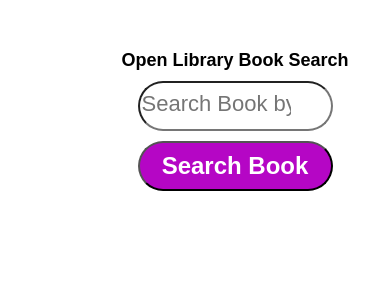
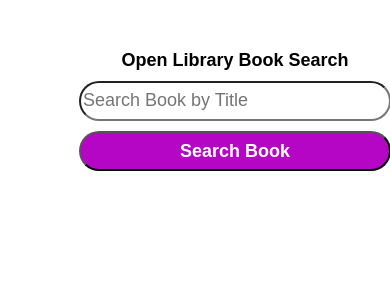
Before and after one commit to leeroyp/book-search-tool, a React (Create React App) app: page / in a window 390 px wide. Shown: the top 300 px of the page. Built offline with nearby package versions, Linux system fonts and the light colour scheme.

Commit message:
app fully responsive

```diff
--- a/src/components/BookCard/bookCard.scss
+++ b/src/components/BookCard/bookCard.scss
@@ -1,23 +1,24 @@
-// @mixin respond ($breakpoint) {
+@mixin respond ($breakpoint) {
 
-//     // $breakpoint is simply a variable that can have several values
+  @if $breakpoint==desktop {
+      @media only screen and (max-width: 1048px) {
+        @content;
+      }
+    }
 
-//     @if $breakpoint==tablet {
+  @if $breakpoint==tablet {
+  @media only screen and (max-width: 600px) {
+    @content;
+  }
+}
 
-//         // here `laptop` is the value of $breakpoint
-//         // when call laptop, we mean the following piece of code
+@if $breakpoint==mobile {
+  @media only screen and (max-width: 480px) {
+    @content;
+  }
+}
+}
 
-//     @media only screen and (max-width: 600px) {
-//       @content;
-//     }
-//   }
-
-//   @if $breakpoint==mobile {
-//     @media only screen and (max-width: 480px) {
-//       @content;
-//     }
-//   }
-// }
 
 
 .container{
@@ -32,10 +33,30 @@
     flex-direction: row;
     align-items: flex-start;
 
+    @include respond(tablet) {
+      width: 75vw;
+      height: auto;
+   }
+
+   @include respond(mobile) {
+    width: 75vw;
+    height: auto;
+    }
+
     &_cover{
         width: 185px;
         height: 250px;
         margin-right:5vw;
+
+        @include respond(tablet) {
+          width: 125px;
+          height: 175px;
+       }
+
+       @include respond(mobile) {
+        width: 125px;
+        height: 175px;
+        }
     }
 
     &__title{
@@ -48,6 +69,16 @@
         font-weight: normal;
         font-size: 18px;
         line-height: 24px;
+        @include respond(tablet) {
+          font-size: 14px;
+          line-height: 17px;
+       }
+
+       @include respond(mobile) {
+        font-size: 14px;
+        line-height: 17px;
+        }
+
     }
 .contents{
 display: flex;
--- a/src/components/FetchBooks/fetchBooks.scss
+++ b/src/components/FetchBooks/fetchBooks.scss
@@ -31,6 +31,7 @@
     &-header{
         font-family: sans-serif;
        margin: 10px auto;
+
        @include respond(tablet) {
        font-size:x-large
     }
--- a/src/components/SearchBar/searchBar.scss
+++ b/src/components/SearchBar/searchBar.scss
@@ -1,38 +1,89 @@
-.Search-Bar{
+@mixin respond($breakpoint) {
+  @if $breakpoint==desktop {
+    @media only screen and (max-width: 1048px) {
+      @content;
+    }
+  }
+
+  @if $breakpoint==tablet {
+    @media only screen and (max-width: 600px) {
+      @content;
+    }
+  }
+
+  @if $breakpoint==mobile {
+    @media only screen and (max-width: 480px) {
+      @content;
+    }
+  }
+}
+
+.Search-Bar {
   width: 100%;
   height: 100%;
   display: flex;
   flex-direction: column;
   justify-content: center;
 
-&-form{
+  &-form {
     display: flex;
     flex-direction: column;
     margin-left: auto;
     margin-right: auto;
   }
-    &-input{
+  &-input {
     color: black;
     text-align: left;
+    // margin-left: 10px;
     width: 50vw;
     height: 50px;
     border-radius: 25px;
     margin-bottom: 10px;
+
+    @include respond(tablet) {
+      width: 80vw;
+      height: 40px;
     }
 
-    &-button{
-        width:50vw;
+    @include respond(mobile) {
+      width: 80vw;
+      height: 40px;
+    }
+  }
+
+  &-button {
+    width: 50vw;
     height: 50px;
     border-radius: 25px;
     background-color: rgb(181, 6, 197);
     color: white;
     font-weight: 600;
     font-size: 24px;
+
+    @include respond(tablet) {
+      width: 80vw;
+      height: 40px;
+      font-size: 18px;
+    }
+
+    @include respond(mobile) {
+      width: 80vw;
+      height: 40px;
+      font-size: 18px;
+    }
   }
 }
 
-::placeholder{
+::placeholder {
   margin-left: 25px;
   font-family: sans-serif;
   font-size: 22px;
+
+  @include respond(tablet) {
+    font-size: 18px;
   }
+
+  @include respond(mobile) {
+    font-size: 18px;
+  }
+}
```
Lines whose indentation alone changed are shown as unchanged.
